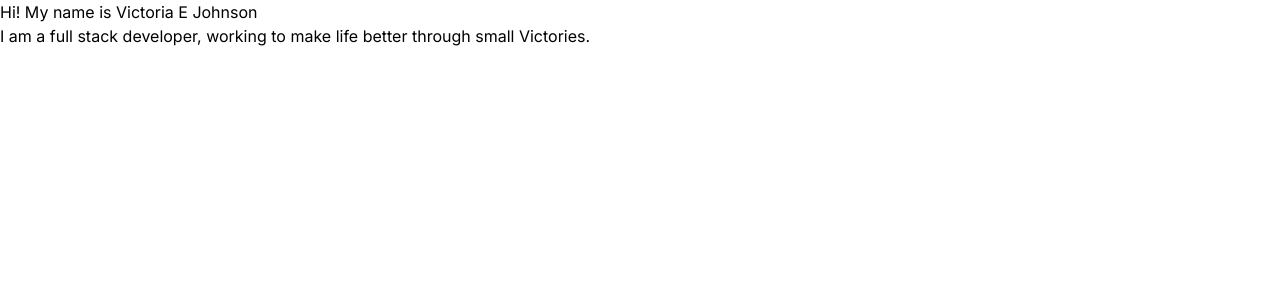
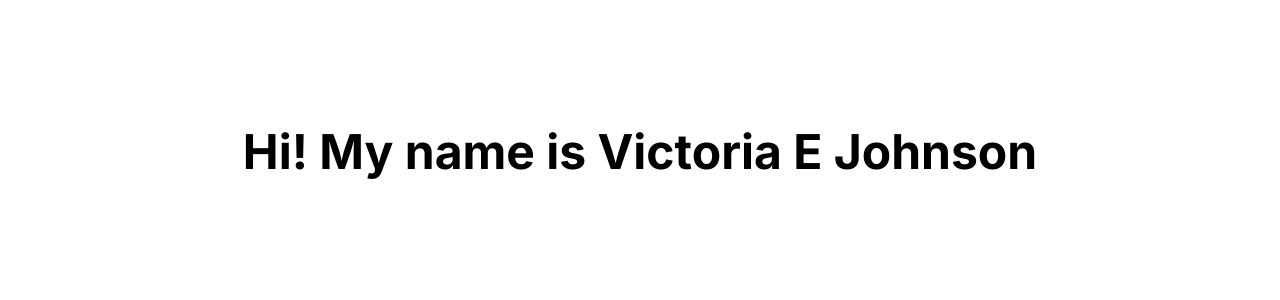
Before and after one commit to vtorjohnson/vtorjohnson.github.io, a Next.js app: page / in a window 1280 px wide. Shown: the top 300 px of the page. Built offline with nearby package versions, Linux system fonts and the light colour scheme.

Commit message:
feat: intialize portfolio website

```diff
--- a/src/app/layout.tsx
+++ b/src/app/layout.tsx
@@ -5,8 +5,8 @@ import "./globals.css";
 const inter = Inter({ subsets: ["latin"] });
 
 export const metadata: Metadata = {
-  title: "Victoria E Johnson's Portfilio",
-  description: "Portfilio of Victoria's Work",
+  title: "Victoria E Johnson's Portfilo",
+  description: "Portfilo of Victoria E Johnson's work.",
 };
 
 export default function RootLayout({
@@ -16,7 +16,13 @@ export default function RootLayout({
 }) {
   return (
     <html lang="en">
-      <body className={inter.className}>{children}</body>
+      <body className={inter.className}>
+        {/* Container */}
+        {/* Header */}
+        {children}
+        {/* Footer */}
+        {/* Container */}
+      </body>
     </html>
   );
 }
--- a/src/app/page.tsx
+++ b/src/app/page.tsx
@@ -1,13 +1,9 @@
-import Image from "next/image";
-
 export default function Home() {
   return (
-    <main className="">
-      <h1>Hi! My name is Victoria E Johnson</h1>
-      <h2>
-        I am a full stack developer, working to make life better through small
-        Victories.
-      </h2>
+    <main className="text-center pt-32 px-5">
+      <h1 className="text-4xl md:text-5xl font-bold mb05">
+        Hi! My name is Victoria E Johnson
+      </h1>
     </main>
   );
 }
```
